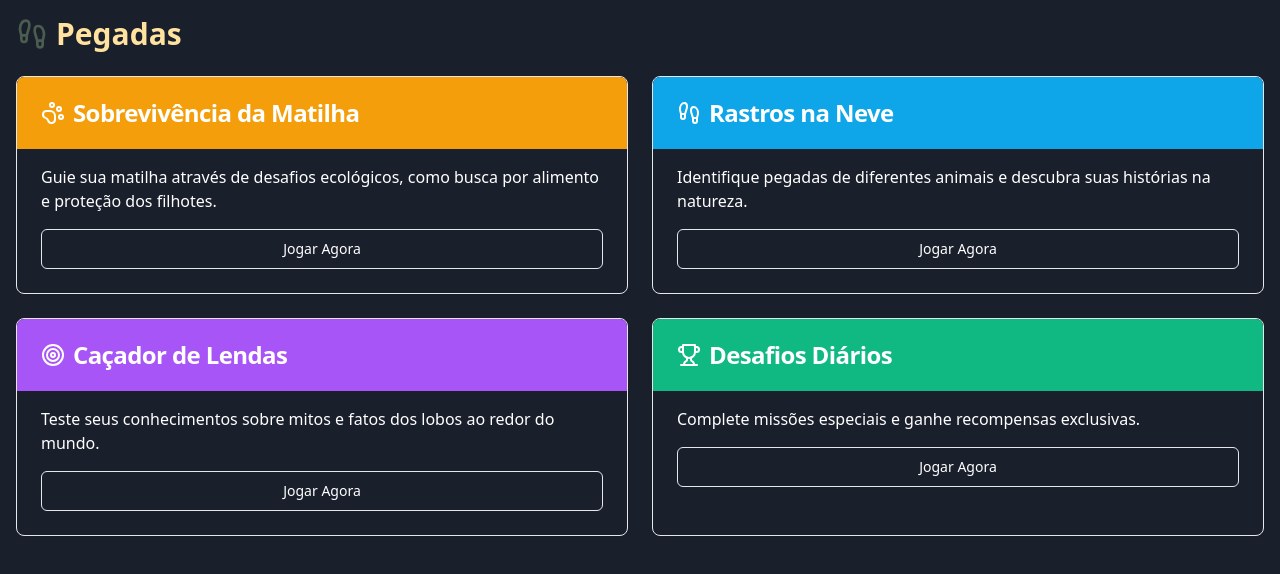
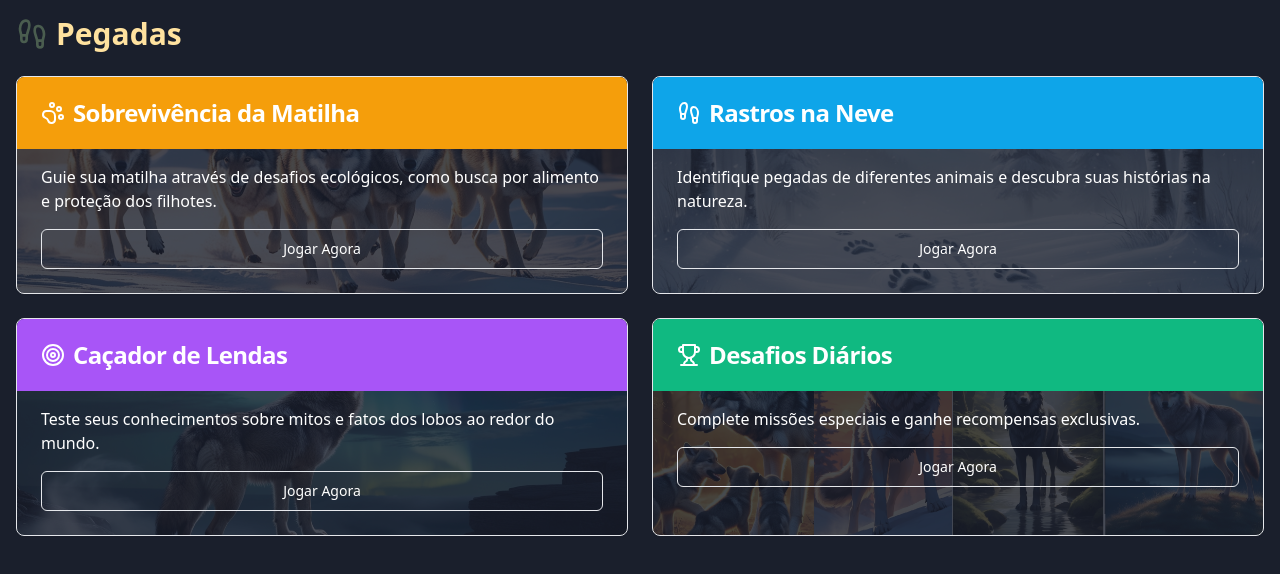
Before and after one commit to Simpopapp/twilight-trove, a React (Vite) app: page /pegadas in a window 1280 px wide. Shown: the top 574 px of the page. Built offline with nearby package versions, Linux system fonts and the light colour scheme.

Commit message:
Add images to pegadas folder
Included new images in the `public/images/pegadas` directory for use in the project.
[skip gpt_engineer]

```diff
--- a/src/components/games/GameCard.tsx
+++ b/src/components/games/GameCard.tsx
@@ -9,6 +9,7 @@ interface GameProps {
     description: string;
     icon: LucideIcon;
     color: string;
+    image?: string;
   };
   onSelect: () => void;
 }
@@ -17,15 +18,23 @@ export const GameCard = ({ game, onSelect }: GameProps) => {
   const Icon = game.icon;
 
   return (
-    <Card className="overflow-hidden transition-all hover:shadow-lg hover:scale-[1.02] cursor-pointer"
-          onClick={onSelect}>
-      <CardHeader className={`${game.color} text-white`}>
+    <Card
+      className="overflow-hidden transition-all hover:shadow-lg hover:scale-[1.02] cursor-pointer relative"
+      onClick={onSelect}
+    >
+      {game.image && (
+        <div
+          className="absolute inset-0 bg-cover bg-center opacity-20"
+          style={{ backgroundImage: `url(${game.image})` }}
+        />
+      )}
+      <CardHeader className={`${game.color} text-white relative z-10`}>
         <div className="flex items-center gap-2">
           <Icon className="w-6 h-6" />
           <CardTitle>{game.title}</CardTitle>
         </div>
       </CardHeader>
-      <CardContent className="pt-4">
+      <CardContent className="pt-4 relative z-10">
         <CardDescription className="text-base">
           {game.description}
         </CardDescription>
--- a/src/pages/Pegadas.tsx
+++ b/src/pages/Pegadas.tsx
@@ -22,6 +22,7 @@ const Pegadas = () => {
       description: "Guie sua matilha através de desafios ecológicos, como busca por alimento e proteção dos filhotes.",
       icon: PawPrint,
       color: "bg-amber-500",
+      image: "/images/pegadas/sobrevivencia-matilha.jpg"
     },
     {
       id: "tracks",
@@ -29,6 +30,7 @@ const Pegadas = () => {
       description: "Identifique pegadas de diferentes animais e descubra suas histórias na natureza.",
       icon: Footprints,
       color: "bg-sky-500",
+      image: "/images/pegadas/rastros-neve.jpg"
     },
     {
       id: "legends",
@@ -36,6 +38,7 @@ const Pegadas = () => {
       description: "Teste seus conhecimentos sobre mitos e fatos dos lobos ao redor do mundo.",
       icon: Target,
       color: "bg-purple-500",
+      image: "/images/pegadas/cacador-lendas.jpg"
     },
     {
       id: "daily",
@@ -43,6 +46,7 @@ const Pegadas = () => {
       description: "Complete missões especiais e ganhe recompensas exclusivas.",
       icon: Trophy,
       color: "bg-emerald-500",
+      image: "/images/pegadas/desafios-diarios.jpg"
     },
   ];
 
```
